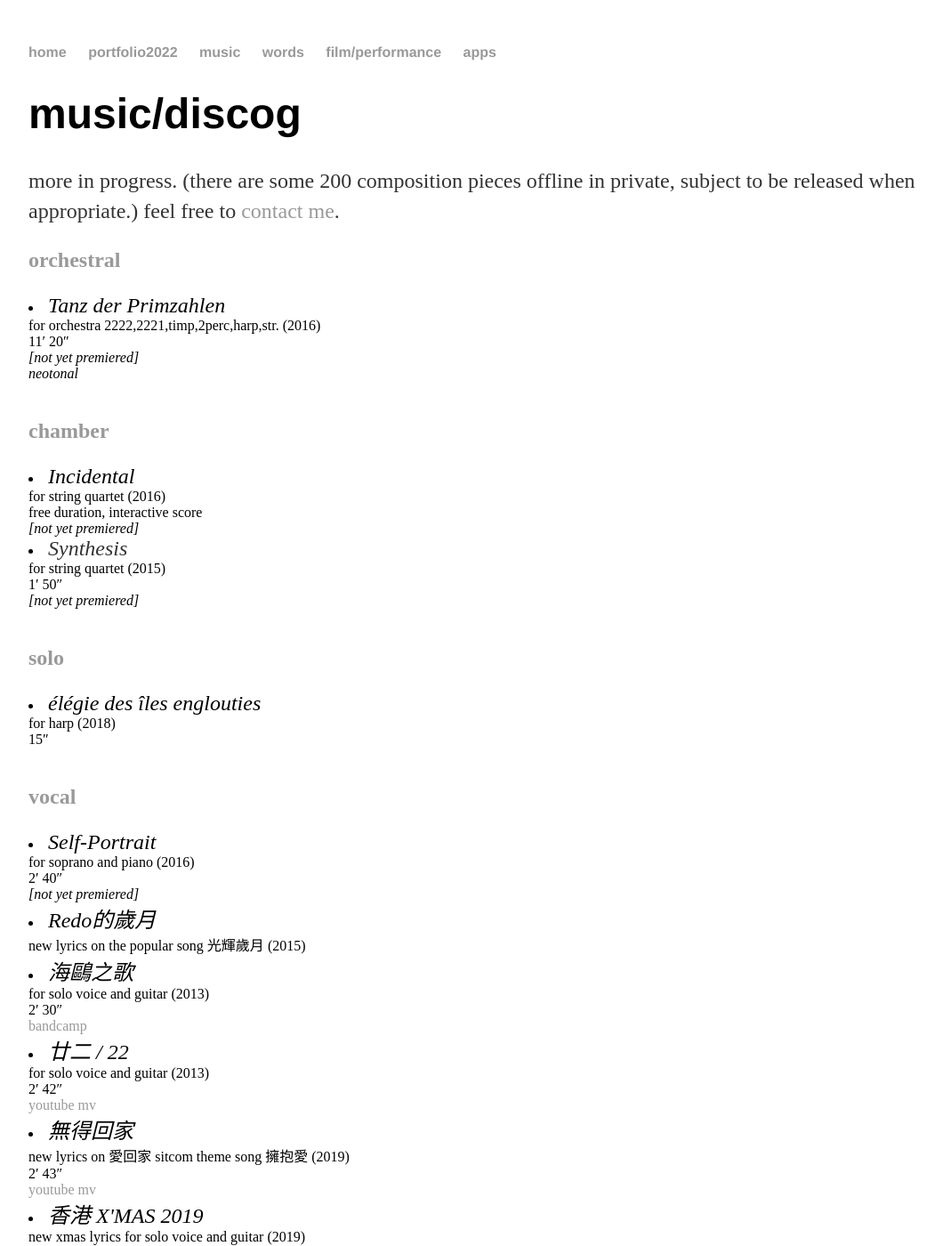
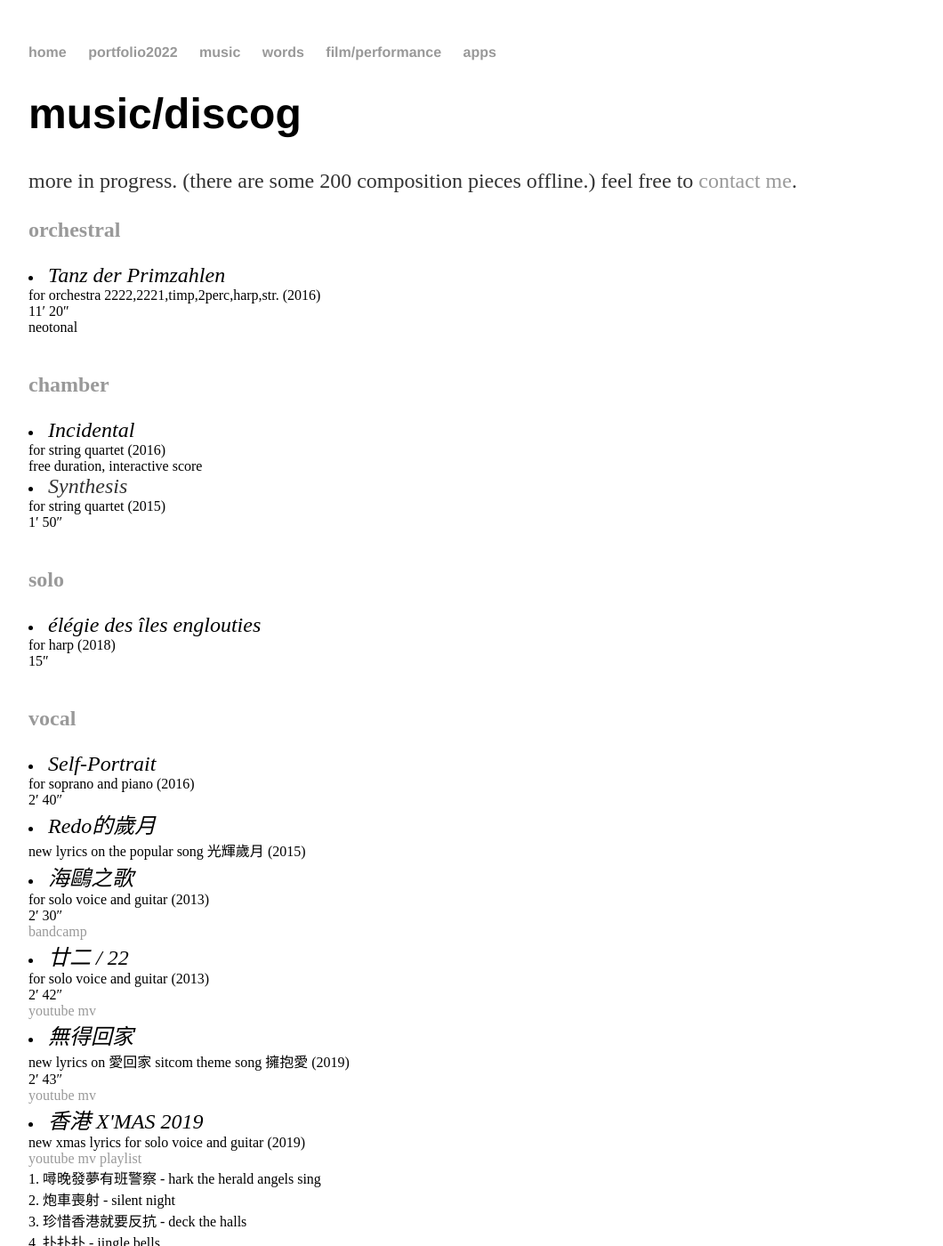
Before and after one commit to maksuihin/maksuihin.github.io, a Jekyll site: the page built from music.html, in a window 1280 px wide and 1400 px high. Shown: the whole window at 89% size, without its empty margins (96-1156 px from the left). Built offline with Jekyll 4.4.1, drawn with Linux system fonts in a browser that asks for light colours.

Commit message:
Update music.html

```diff
--- a/music.html
+++ b/music.html
@@ -1,32 +1,32 @@
 ---
 layout: default
-title: music/discog by MAK, Sui-hin
+title: Sui-hin Mak music/discog
 ---
   		<div class="works"><works>
 
 			<h1>music/discog</h1>
 			<p>more in progress.
-				(there are some 200 composition pieces offline in private, subject to be released when appropriate.)
+				(there are some 200 composition pieces offline.)
 				feel free to <a href="/contact">contact me</a>.</p>
 
 
 			<p><h2>orchestral</h2></p><u1>
 				<li><em>Tanz der Primzahlen</em>
 				</br>for orchestra 2222,2221,timp,2perc,harp,str. (2016)</br>11′ 20″<br/>
-				<i>[not yet premiered]</br>neotonal</i></li>
+				<!--<i>[not yet premiered]</br>-->neotonal</i></li>
 				</ul>
 			</br>
 
 			<p><h2>chamber</h2></p><u1>
 
 				<li><em>Incidental</em>
-				</br>for string quartet (2016)</br>free duration, interactive score</br>
-				<i>[not yet premiered]</i></li>
+				</br>for string quartet (2016)</br>free duration, interactive score
+				<!--</br><i>[not yet premiered]</i>--></li>
 
 				<!--http://www.youtube.com-->
 				<li><em><a href="/contact">Synthesis</a></em>
-				</br>for string quartet (2015)</br>1′ 50″</br>
-				<i>[not yet premiered]</i></li>
+				</br>for string quartet (2015)</br>1′ 50″
+				<!--</br><i>[not yet premiered]</i>--></li>
 				</ul>
 
 			</br>
@@ -40,8 +40,8 @@ title: music/discog by MAK, Sui-hin
 			</br>
 			<p><h2>vocal</h2></p><u1>
 				<li><em>Self-Portrait</em>
-				</br>for soprano and piano (2016)</br>2′ 40″</br>
-				<i>[not yet premiered]</i></li>
+				</br>for soprano and piano (2016)</br>2′ 40″
+				<!--</br><i>[not yet premiered]</i>--></li>
 
 				<li><em>Redo<span lang="zh">的歲月</span></em>
 				</br>new lyrics on the popular song <span lang="zh">光輝歲月</span> (2015)</li>
```
